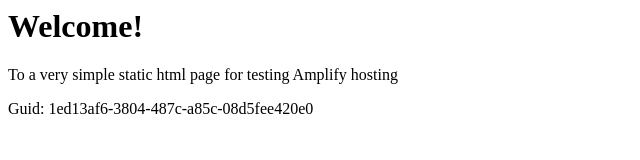
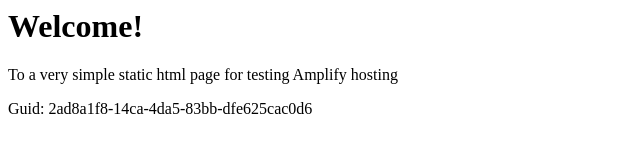
Before and after one commit to aws-aemilia-kix/Github-PR-Commit-Integration-Test-DoNotTouch-Gith-BKMSSQOA-v1-preprod-ap-northeast-3, a website: page src/index.html in a window 1280 px wide. Shown: the full height of the page, 0-640 px from the left. Drawn offline with Linux system fonts and the light colour scheme.

Commit message:
commit from integ tests

```diff
--- a/src/index.html
+++ b/src/index.html
@@ -12,6 +12,6 @@
 <body>
     <h1>Welcome!</h1>
     <p>To a very simple static html page for testing Amplify hosting</p>
-    <p>Guid: 1ed13af6-3804-487c-a85c-08d5fee420e0</p></body>
+    <p>Guid: 2ad8a1f8-14ca-4da5-83bb-dfe625cac0d6</p></body>
 
 </html>
```
